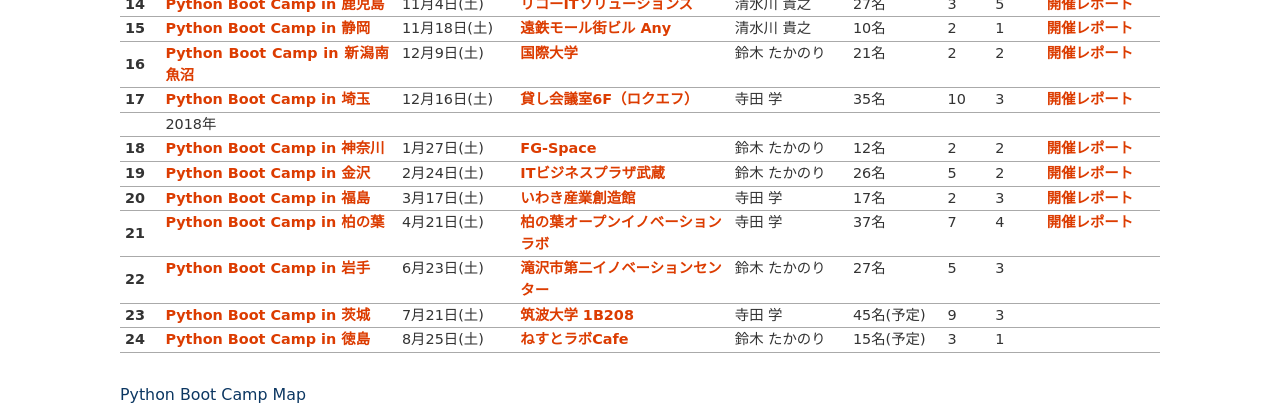
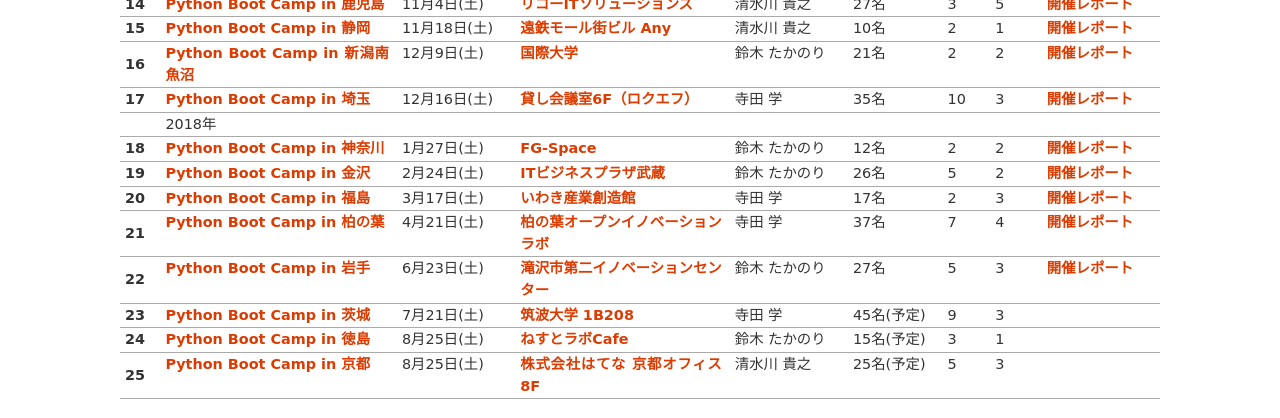
Before and after one commit to pyconjp/www.pycon.jp, a Sphinx documentation site: the page built from source/support/bootcamp.rst, in a window 1280 px wide and 900 px high, scrolled down 2235 px, cut to the strip 0-418 px from the top of the window. Built offline with Sphinx 7.4.7, drawn with Linux system fonts in a browser that asks for light colours.

Commit message:
add pycamp iwate report and pycamp kyoto

```diff
--- a/source/support/bootcamp.rst
+++ b/source/support/bootcamp.rst
@@ -317,7 +317,7 @@ Python Boot Camp の開催実績です。
      - 27名
      - 5
      - 3
-     -
+     - `開催レポート <https://pyconjp.blogspot.com/2018/07/pycamp-in-iwate-report.html>`__
    * - 23
      - `Python Boot Camp in 茨城 <https://pyconjp.connpass.com/event/89445/>`_
      - 7月21日(土)
@@ -336,15 +336,14 @@ Python Boot Camp の開催実績です。
      - 3
      - 1
      -
-
-.. * - 25
-     - `Python Boot Camp in 京都 <https://pyconjp.connpass.com/event//>`_
+   * - 25
+     - `Python Boot Camp in 京都 <https://pyconjp.connpass.com/event/94170/>`_
      - 8月25日(土)
-     -
+     - `株式会社はてな 京都オフィス 8F <http://hatenacorp.jp/information/outline>`_
      - 清水川 貴之
-     - 名(予定)
-     -
-     -
+     - 25名(予定)
+     - 5
+     - 3
      -
 .. * - 26
      - `Python Boot Camp in 山形 <https://pyconjp.connpass.com/event/89157/>`_
```
